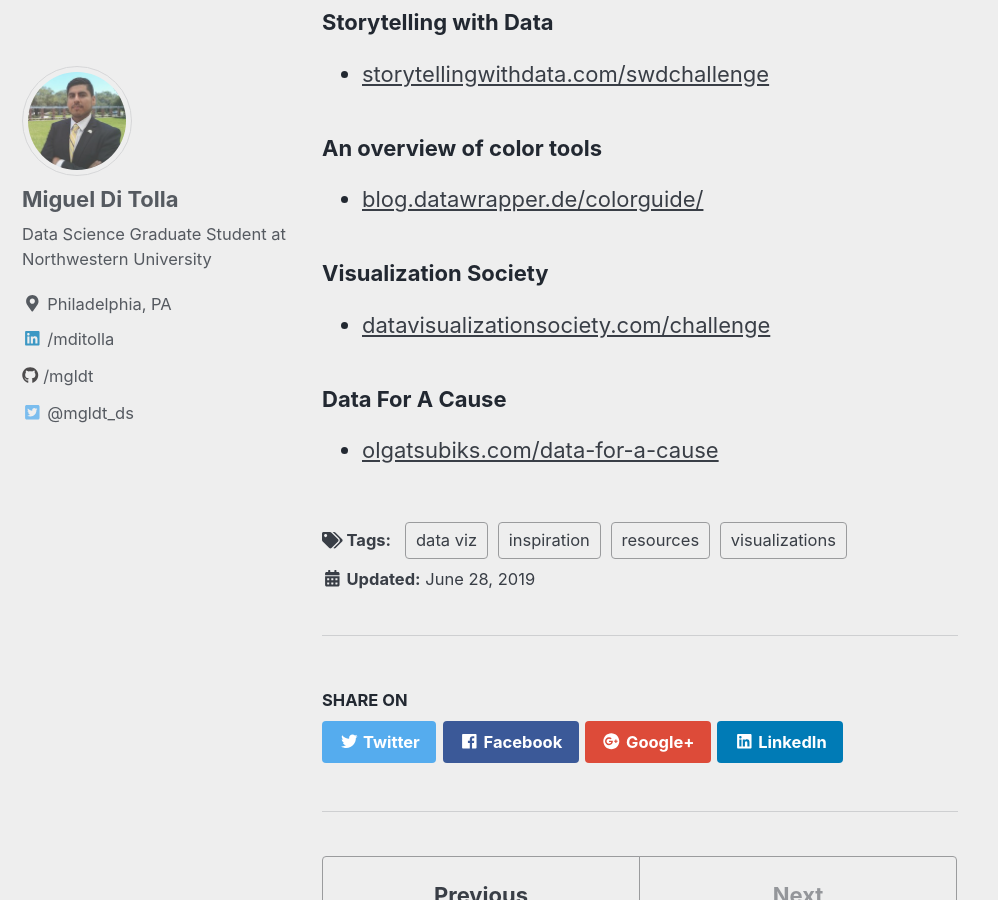
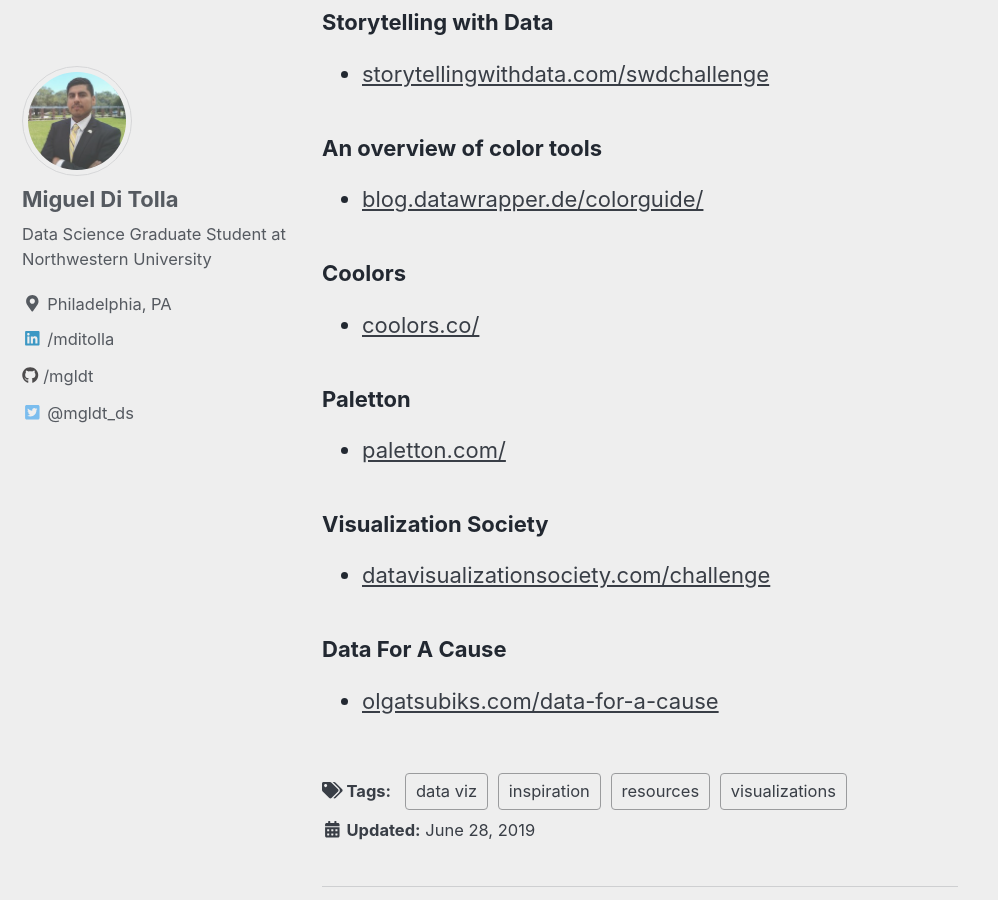
Before and after one commit to mgldt/mgldt.github.io, a Jekyll site: the page built from _posts/2019-06-28-visualizations.md, in a window 1280 px wide and 900 px high, scrolled down 805 px. Shown: the whole window, without its empty margins (0-998 px from the left). Built offline with Jekyll 4.4.1, drawn with Linux system fonts in a browser that asks for light colours; cached includes are drawn as plain includes.

Commit message:
Update 2019-06-28-visualizations.md

```diff
--- a/_posts/2019-06-28-visualizations.md
+++ b/_posts/2019-06-28-visualizations.md
@@ -34,6 +34,16 @@
 * [blog.datawrapper.de/colorguide/](https://blog.datawrapper.de/colorguide/)
 
 
+### Coolors
+
+* [coolors.co/](https://coolors.co/)
+
+
+### Paletton
+
+* [paletton.com/](https://paletton.com/)
+
+
 ### Visualization Society
 
 * [datavisualizationsociety.com/challenge](https://www.datavisualizationsociety.com/challenge)
```
